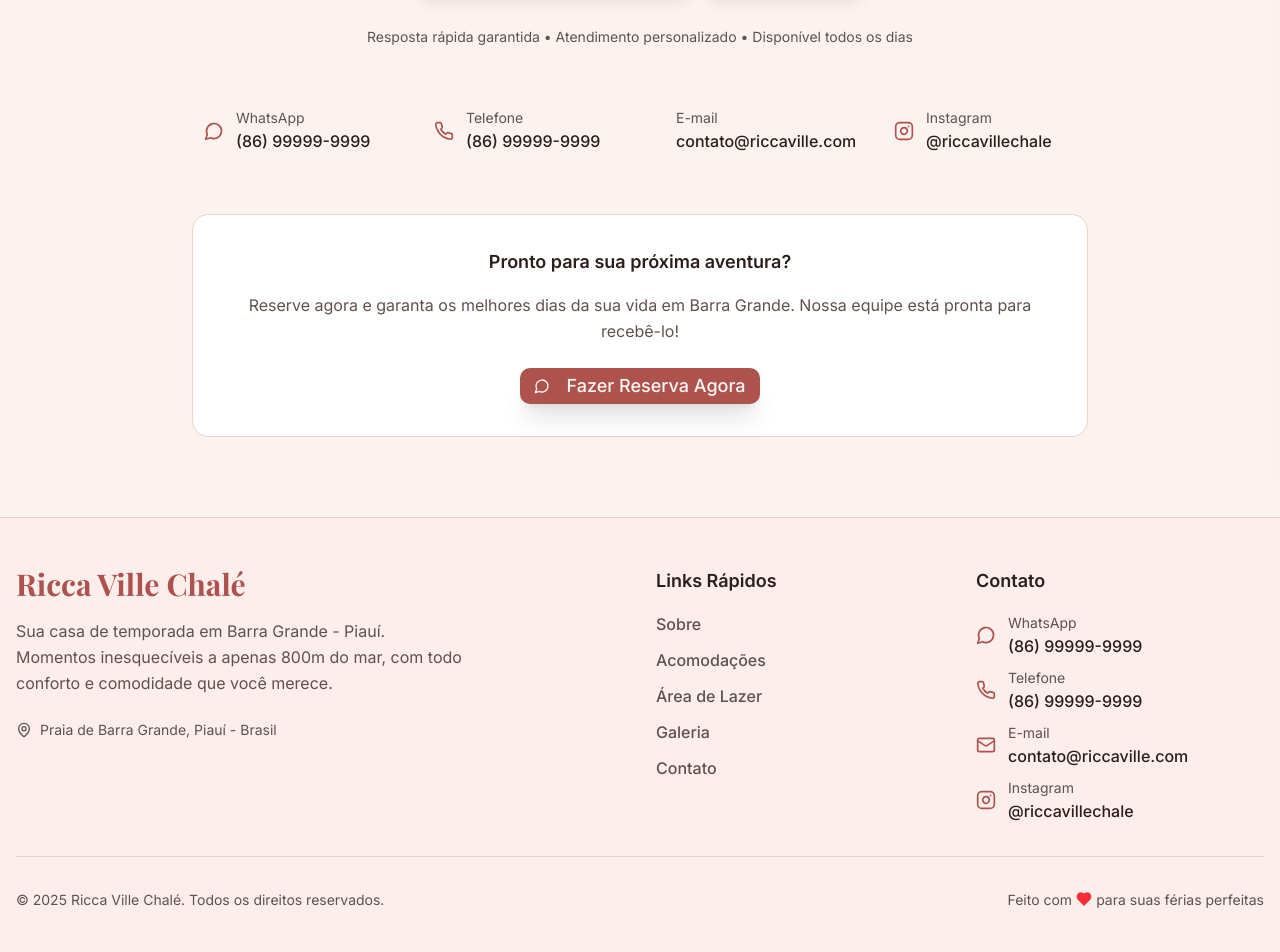
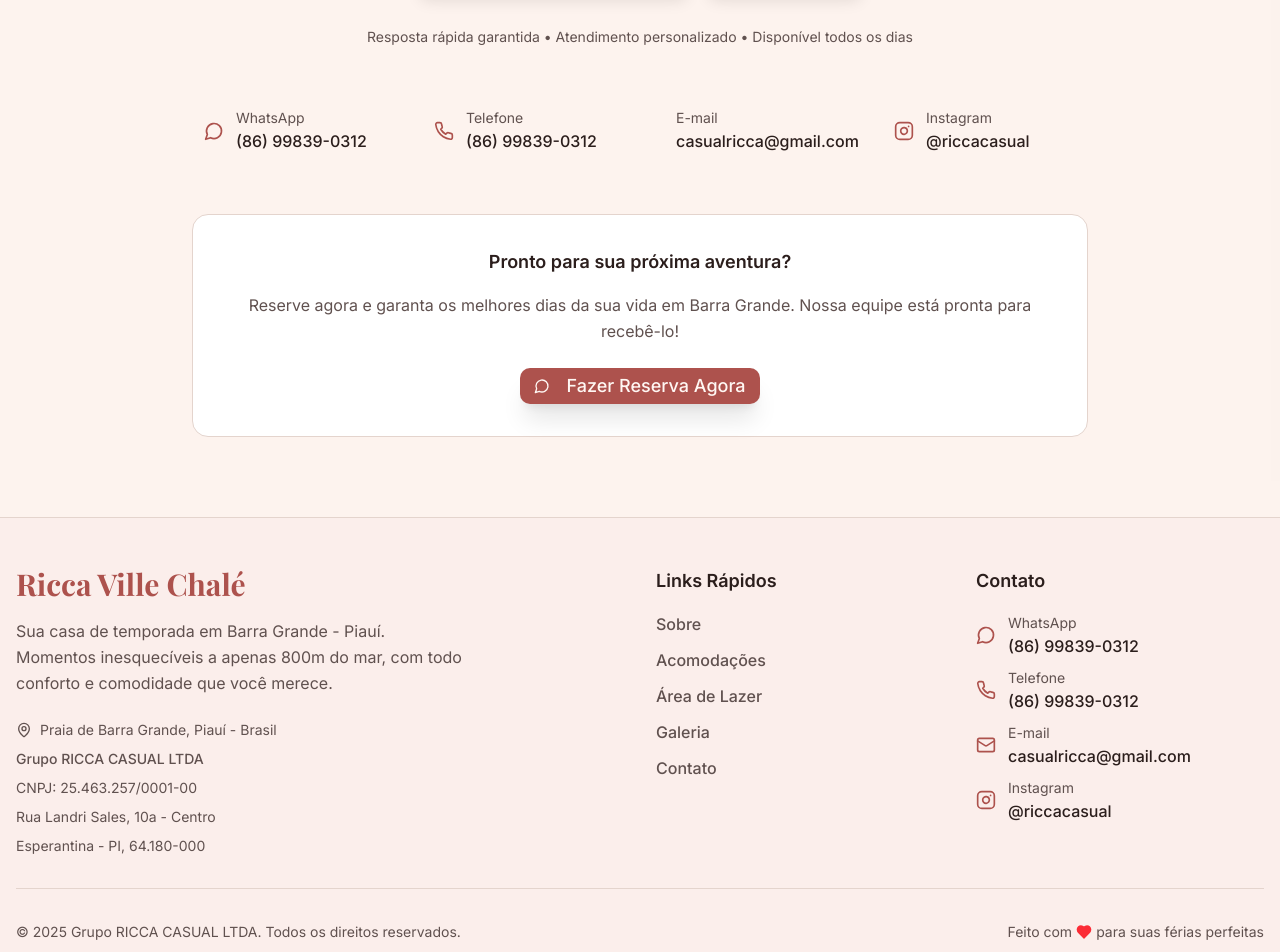
Before and after one commit to GermanoDevelopment/Ricca-Ville-Chal-, a Next.js app: page / in a window 1280 px wide. Shown: the part 7140-8092 px from the top of the page. Built offline with nearby package versions, Linux system fonts and the light colour scheme; a web font is replaced by a local one.

Commit message:
feat: update site with real company contact info
Update footer, contact section, and floating-contact with Grupo RICCA CASUAL LTDA details.

#VERCEL_SKIP

Co-authored-by: Kauê Victor / DEV <147155463+kauevictor30@users.noreply.github.com>

```diff
--- a/components/molecules/floating-contact.tsx
+++ b/components/molecules/floating-contact.tsx
@@ -12,14 +12,14 @@ export function FloatingContact({ className }: FloatingContactProps) {
     <div className={cn("fixed bottom-6 right-6 z-40 flex flex-col space-y-3", className)}>
       <ContactButton
         type="whatsapp"
-        value="86999999999"
+        value="8699839-0312"
         className="shadow-2xl hover:shadow-3xl transform hover:scale-110 transition-all duration-300"
       >
         WhatsApp
       </ContactButton>
       <ContactButton
         type="phone"
-        value="86999999999"
+        value="8699839-0312"
         variant="outline"
         className="shadow-lg hover:shadow-xl transform hover:scale-110 transition-all duration-300"
       >
--- a/components/organisms/contact-section.tsx
+++ b/components/organisms/contact-section.tsx
@@ -20,14 +20,14 @@ export function ContactSection() {
             <div className="flex flex-col sm:flex-row gap-4 justify-center items-center mb-8">
               <ContactButton
                 type="whatsapp"
-                value="86999999999"
+                value="8699839-0312"
                 className="text-lg px-8 py-4 shadow-lg hover:shadow-xl transform hover:scale-105 transition-all duration-300"
               >
                 Reservar pelo WhatsApp
               </ContactButton>
               <ContactButton
                 type="phone"
-                value="86999999999"
+                value="8699839-0312"
                 variant="outline"
                 className="text-lg px-8 py-4 shadow-lg hover:shadow-xl transform hover:scale-105 transition-all duration-300"
               >
@@ -43,21 +43,16 @@ export function ContactSection() {
             <ContactInfo
               icon={MessageCircle}
               label="WhatsApp"
-              value="(86) 99999-9999"
-              href="https://wa.me/5586999999999"
+              value="(86) 99839-0312"
+              href="https://wa.me/5586998390312"
             />
-            <ContactInfo icon={Phone} label="Telefone" value="(86) 99999-9999" href="tel:+5586999999999" />
-            <ContactInfo
-              icon={Mail}
-              label="E-mail"
-              value="contato@riccaville.com"
-              href="mailto:contato@riccaville.com"
-            />
+            <ContactInfo icon={Phone} label="Telefone" value="(86) 99839-0312" href="tel:+5586998390312" />
+            <ContactInfo icon={Mail} label="E-mail" value="casualricca@gmail.com" href="mailto:casualricca@gmail.com" />
             <ContactInfo
               icon={Instagram}
               label="Instagram"
-              value="@riccavillechale"
-              href="https://instagram.com/riccavillechale"
+              value="@riccacasual"
+              href="https://instagram.com/riccacasual"
             />
           </div>
 
@@ -71,7 +66,7 @@ export function ContactSection() {
             </Text>
             <ContactButton
               type="whatsapp"
-              value="86999999999"
+              value="8699839-0312"
               className="text-lg px-8 py-4 shadow-xl hover:shadow-2xl transform hover:scale-110 transition-all duration-300"
             >
               Fazer Reserva Agora
--- a/components/organisms/footer.tsx
+++ b/components/organisms/footer.tsx
@@ -27,9 +27,25 @@ export function Footer() {
               Sua casa de temporada em Barra Grande - Piauí. Momentos inesquecíveis a apenas 800m do mar, com todo
               conforto e comodidade que você merece.
             </Text>
-            <div className="flex items-center text-sm text-muted-foreground">
-              <MapPin className="w-4 h-4 mr-2" />
-              Praia de Barra Grande, Piauí - Brasil
+            <div className="space-y-2 text-sm text-muted-foreground">
+              <div className="flex items-center">
+                <MapPin className="w-4 h-4 mr-2" />
+                Praia de Barra Grande, Piauí - Brasil
+              </div>
+              <div>
+                <Text variant="small" className="font-medium">
+                  Grupo RICCA CASUAL LTDA
+                </Text>
+              </div>
+              <div>
+                <Text variant="small">CNPJ: 25.463.257/0001-00</Text>
+              </div>
+              <div>
+                <Text variant="small">Rua Landri Sales, 10a - Centro</Text>
+              </div>
+              <div>
+                <Text variant="small">Esperantina - PI, 64.180-000</Text>
+              </div>
             </div>
           </div>
 
@@ -58,29 +74,29 @@ export function Footer() {
               <ContactInfo
                 icon={MessageCircle}
                 label="WhatsApp"
-                value="(86) 99999-9999"
-                href="https://wa.me/5586999999999"
+                value="(86) 99839-0312"
+                href="https://wa.me/5586998390312"
                 className="p-0 hover:bg-transparent"
               />
               <ContactInfo
                 icon={Phone}
                 label="Telefone"
-                value="(86) 99999-9999"
-                href="tel:+5586999999999"
+                value="(86) 99839-0312"
+                href="tel:+5586998390312"
                 className="p-0 hover:bg-transparent"
               />
               <ContactInfo
                 icon={Mail}
                 label="E-mail"
-                value="contato@riccaville.com"
-                href="mailto:contato@riccaville.com"
+                value="casualricca@gmail.com"
+                href="mailto:casualricca@gmail.com"
                 className="p-0 hover:bg-transparent"
               />
               <ContactInfo
                 icon={Instagram}
                 label="Instagram"
-                value="@riccavillechale"
-                href="https://instagram.com/riccavillechale"
+                value="@riccacasual"
+                href="https://instagram.com/riccacasual"
                 className="p-0 hover:bg-transparent"
               />
             </div>
@@ -91,7 +107,7 @@ export function Footer() {
 
         <div className="flex flex-col md:flex-row justify-between items-center text-sm text-muted-foreground">
           <div className="flex items-center mb-4 md:mb-0">
-            <Text variant="small">© {currentYear} Ricca Ville Chalé. Todos os direitos reservados.</Text>
+            <Text variant="small">© {currentYear} Grupo RICCA CASUAL LTDA. Todos os direitos reservados.</Text>
           </div>
           <div className="flex items-center">
             <Text variant="small">Feito com</Text>
```
